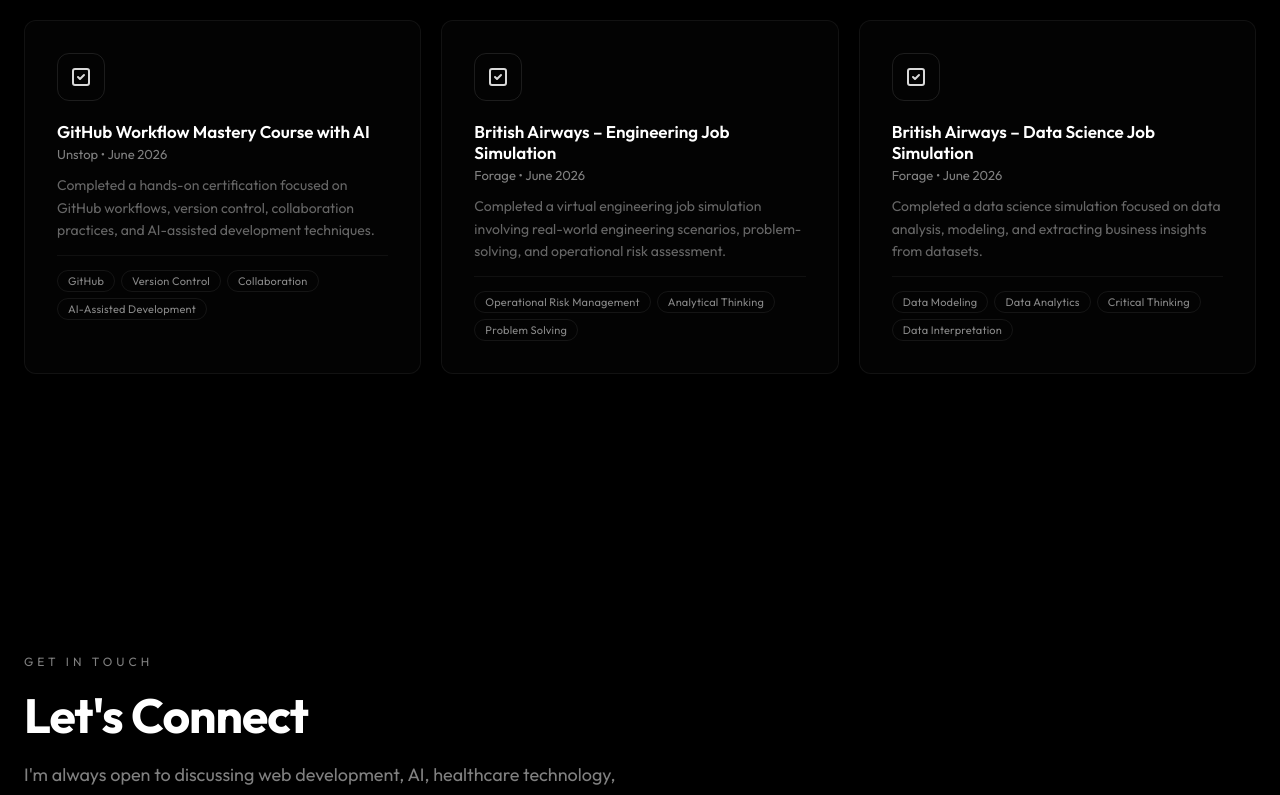
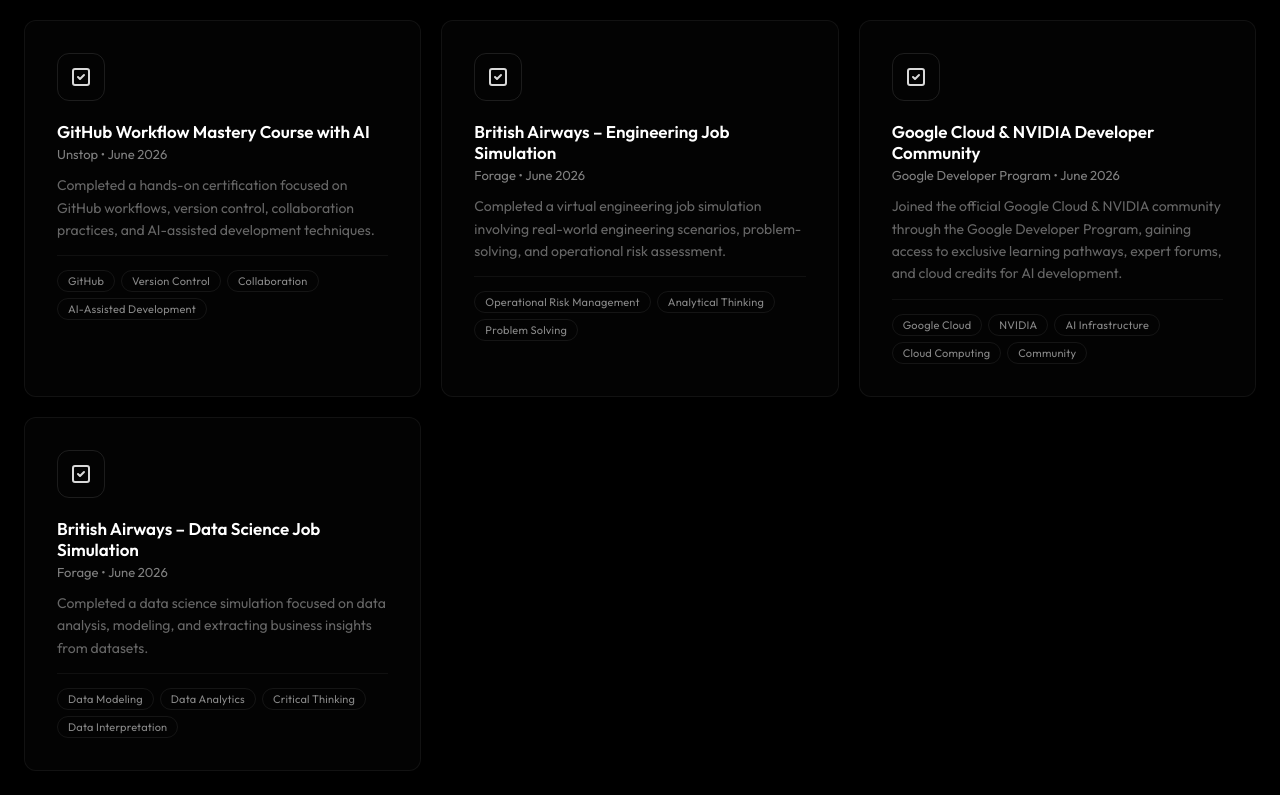
Before and after one commit to Samairaraina/samairaportfolio, a React (Vite) app: page / in a window 1280 px wide. Shown: the part 6340-7135 px from the top of the page. Built offline with nearby package versions, Linux system fonts and the light colour scheme.

Commit message:
Add Google Cloud & NVIDIA Community achievement

```diff
--- a/src/components/Achievements.jsx
+++ b/src/components/Achievements.jsx
@@ -12,6 +12,12 @@
     subtitle: 'Forage \u2022 June 2026',
     description: 'Completed a virtual engineering job simulation involving real-world engineering scenarios, problem-solving, and operational risk assessment.',
     skills: ['Operational Risk Management', 'Analytical Thinking', 'Problem Solving'],
+  },
+  {
+    title: 'Google Cloud & NVIDIA Developer Community',
+    subtitle: 'Google Developer Program \u2022 June 2026',
+    description: 'Joined the official Google Cloud & NVIDIA community through the Google Developer Program, gaining access to exclusive learning pathways, expert forums, and cloud credits for AI development.',
+    skills: ['Google Cloud', 'NVIDIA', 'AI Infrastructure', 'Cloud Computing', 'Community'],
   },
   {
     title: 'British Airways \u2013 Data Science Job Simulation',
```
